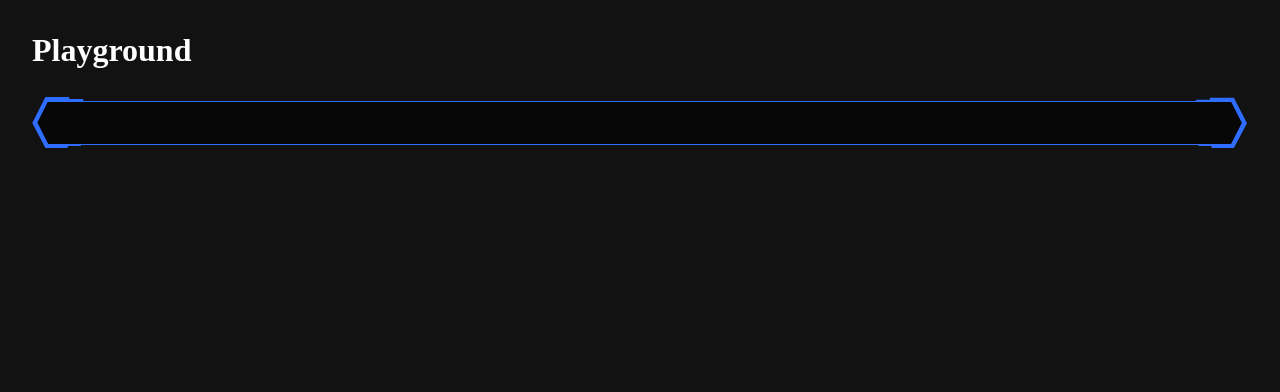
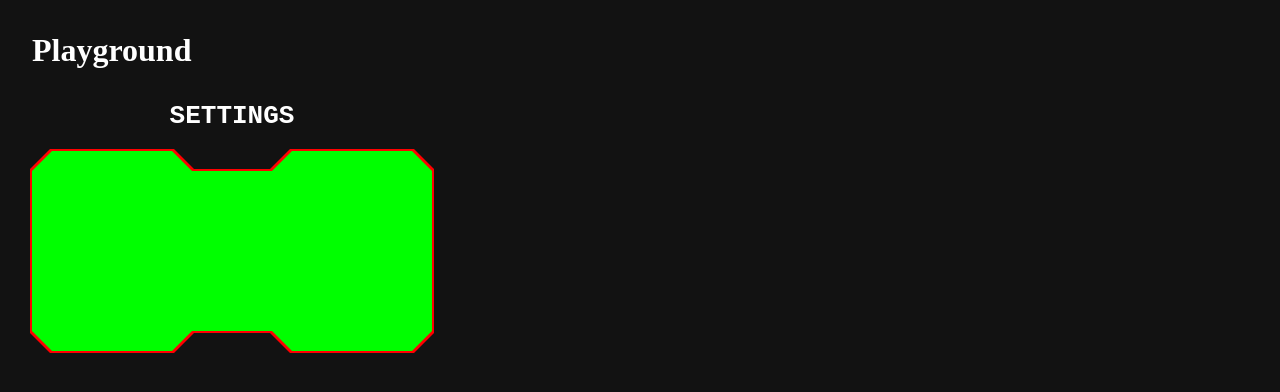
Before and after one commit to CodectiveOrg/snake-frontend, a React (Vite) app: page /playground in a window 1280 px wide. Shown: the top 392 px of the page. Built offline with nearby package versions, Linux system fonts and the light colour scheme; a web font is replaced by a local one.

Commit message:
[ADD] modal

```diff
--- /dev/null
+++ b/src/components/modal/modal.component.tsx
@@ -0,0 +1,117 @@
+import type { ReactNode, SVGProps } from "react";
+
+import styles from "./modal.module.css";
+
+export default function ModalComponent(): ReactNode {
+  return (
+    <div className={styles.modal}>
+      {/*<Frame className={styles.frame} />*/}
+      <SimpleFrame className={styles.frame} width={100} height={200} />
+      <div className={styles.content}>
+        <h1>SETTINGS</h1>
+      </div>
+    </div>
+  );
+}
+
+// function Frame(props: SVGProps<SVGSVGElement>) {
+//   return (
+//     <svg
+//       width="723"
+//       height="738"
+//       viewBox="0 0 723 738"
+//       fill="none"
+//       xmlns="http://www.w3.org/2000/svg"
+//       {...props}
+//     >
+//       <foreignObject x="-37" y="-39.9238" width="797" height="811.088">
+//         <div
+//           style={{
+//             backdropFilter: "blur(20px)",
+//             clipPath: "url(#bgblur_0_21_77_clip_path)",
+//             height: "100%",
+//             width: "100%",
+//           }}
+//         ></div>
+//       </foreignObject>
+//       <g filter="url(#filter0_d_21_77)" data-figma-bg-blur-radius="40">
+//         <path
+//           d="M4.95703 25.7668L26.9438 0.0761719H244.674L283.783 41H445.234L488.354 0.0761719H696.048L719.826 24.2997L720 700.32L697.443 730.724H474.315L433.2 692.5H273.254L235.649 731.163L26.3496 730.724L3 700.32L4.95703 25.7668Z"
+//           fill="#2E6DFF"
+//           fill-opacity="0.168627"
+//           stroke="#2E6DFF"
+//           stroke-width="2"
+//           shape-rendering="crispEdges"
+//         />
+//       </g>
+//       <defs>
+//         <filter
+//           id="filter0_d_21_77"
+//           x="-37"
+//           y="-39.9238"
+//           width="797"
+//           height="811.088"
+//           filterUnits="userSpaceOnUse"
+//           color-interpolation-filters="sRGB"
+//         >
+//           <feFlood flood-opacity="0" result="BackgroundImageFix" />
+//           <feColorMatrix
+//             in="SourceAlpha"
+//             type="matrix"
+//             values="0 0 0 0 0 0 0 0 0 0 0 0 0 0 0 0 0 0 127 0"
+//             result="hardAlpha"
+//           />
+//           <feOffset dy="3" />
+//           <feGaussianBlur stdDeviation="1.5" />
+//           <feComposite in2="hardAlpha" operator="out" />
+//           <feColorMatrix
+//             type="matrix"
+//             values="0 0 0 0 0 0 0 0 0 0 0 0 0 0 0 0 0 0 0.160784 0"
+//           />
+//           <feBlend
+//             mode="normal"
+//             in2="BackgroundImageFix"
+//             result="effect1_dropShadow_21_77"
+//           />
+//           <feBlend
+//             mode="normal"
+//             in="SourceGraphic"
+//             in2="effect1_dropShadow_21_77"
+//             result="shape"
+//           />
+//         </filter>
+//         <clipPath
+//           id="bgblur_0_21_77_clip_path"
+//           transform="translate(37 39.9238)"
+//         >
+//           <path d="M4.95703 25.7668L26.9438 0.0761719H244.674L283.783 41H445.234L488.354 0.0761719H696.048L719.826 24.2997L720 700.32L697.443 730.724H474.315L433.2 692.5H273.254L235.649 731.163L26.3496 730.724L3 700.32L4.95703 25.7668Z" />
+//         </clipPath>
+//       </defs>
+//     </svg>
+//   );
+// }
+
+type Props = SVGProps<SVGSVGElement> & {
+  width: number;
+  height: number;
+};
+
+function SimpleFrame({ width, height, ...props }: Props) {
+  return (
+    <svg
+      width={width}
+      height={height}
+      viewBox={`0 0 ${200} ${100}`}
+      fill="none"
+      xmlns="http://www.w3.org/2000/svg"
+      {...props}
+    >
+      <path
+        d={`M10 0L0 10V90L10 100H70L80 90H120L130 100H190L200 90V10L190 0H130L120 10H80L70 0H10Z`}
+        fill="#00FF00"
+        // stroke="#FF0000"
+        // stroke-width="2"
+      />
+    </svg>
+  );
+}
--- /dev/null
+++ b/src/components/modal/modal.module.css
@@ -0,0 +1,33 @@
+.modal {
+  position: relative;
+
+  width: 400px;
+  height: 300px;
+
+  .frame {
+    --filter-color: hsl(0deg 100% 50%);
+
+    filter: drop-shadow(2px 0 0 var(--filter-color))
+      drop-shadow(-2px 0 0 var(--filter-color))
+      drop-shadow(0 2px 0 var(--filter-color))
+      drop-shadow(0 -2px 0 var(--filter-color));
+
+    position: absolute;
+    inset: 0;
+    z-index: -1;
+
+    width: 100%;
+    height: 100%;
+  }
+
+  .content {
+    color: hsl(0deg 0% 100%);
+
+    display: flex;
+    flex-direction: column;
+    align-items: center;
+    justify-content: center;
+
+    font-family: monospace;
+  }
+}
--- a/src/pages/playground/playground.page.tsx
+++ b/src/pages/playground/playground.page.tsx
@@ -1,6 +1,6 @@
 import type { ReactNode } from "react";
 
-import InputComponent from "@/components/input/input.component.tsx";
+import ModalComponent from "@/components/modal/modal.component.tsx";
 
 import styles from "./playground.module.css";
 
@@ -9,7 +9,7 @@ export default function PlaygroundPage(): ReactNode {
     <div className={styles.playground}>
       <h1>Playground</h1>
       <main>
-        <InputComponent />
+        <ModalComponent />
       </main>
     </div>
   );
```
